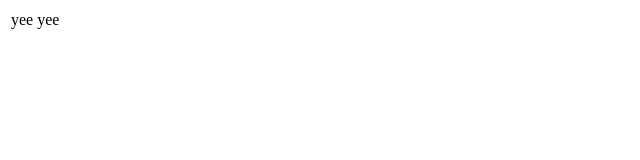
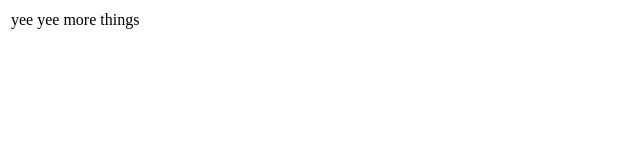
Before and after one commit to alanttran/coding-bootcamp, a plain HTML site: page blank.html in a window 1280 px wide. Shown: the full height of the page, 0-640 px from the left. Drawn offline with Linux system fonts and the light colour scheme.

Commit message:
added more content to table

```diff
--- a/blank.html
+++ b/blank.html
@@ -9,7 +9,7 @@
  	<tr>
  		<td>yee</td>
  		<td>yee</td>
- 		<td></td>
+ 		<td>more things</td>
  		<td></td>
  		<td></td>
  		<td></td>
```
